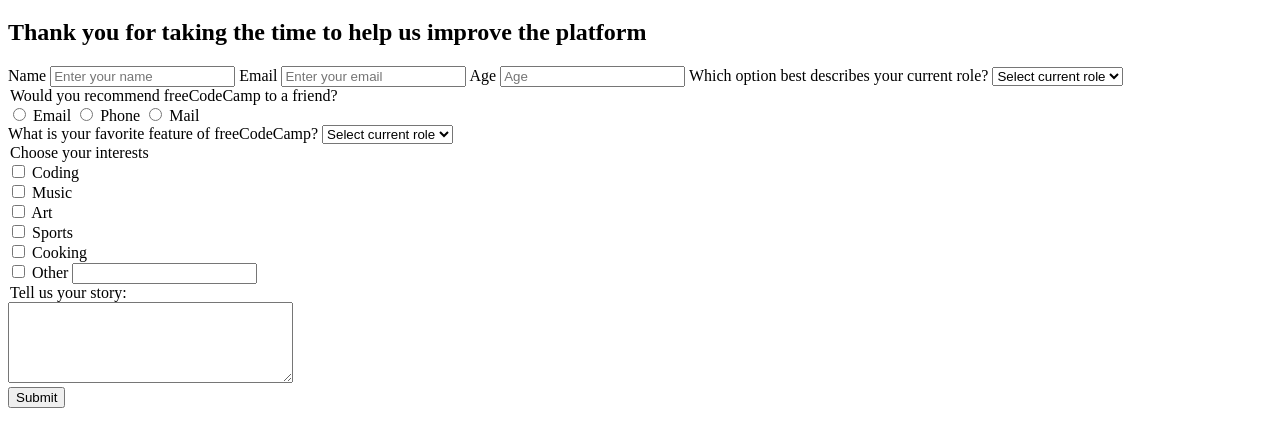
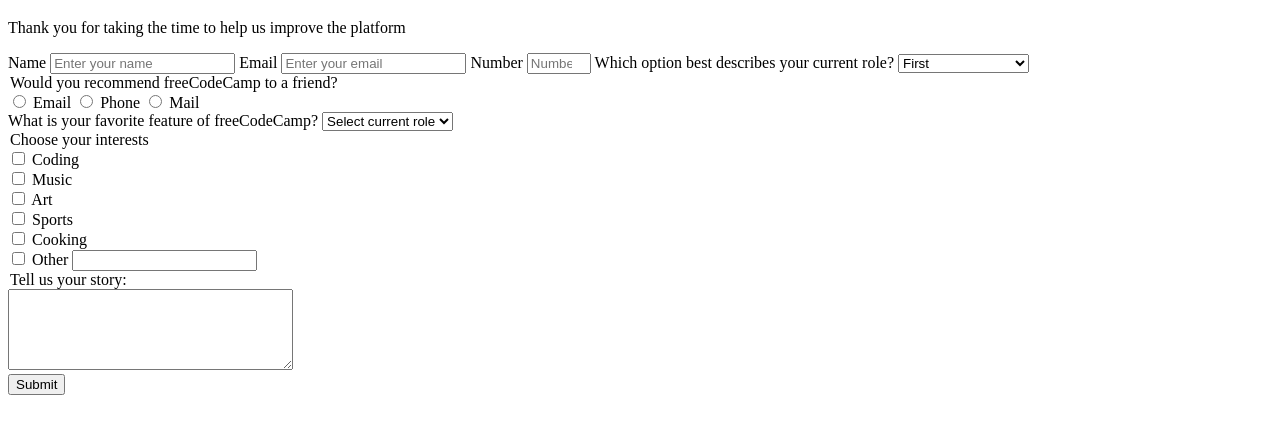
Before and after one commit to G-Roid/survey-form, a plain HTML site: page index.html in a window 1280 px wide. Shown: the part 61-508 px from the top of the page. Drawn offline with Linux system fonts and the light colour scheme.

Commit message:
htm completed

```diff
--- a/index.html
+++ b/index.html
@@ -4,24 +4,28 @@
     <meta charset="UTF-8">
     <meta http-equiv="X-UA-Compatible" content="IE=edge">
     <meta name="viewport" content="width=device-width, initial-scale=1.0">
+    <link rel="stylesheet" href="styles.css">
     <title>survey form</title>
 </head>
 <body>
-    <h1>Survey Form</h1>
-    <h2>Thank you for taking the time to help us improve the platform</h2>
+    <h1 id="title">Survey Form</h1>
+    <p id="description">Thank you for taking the time to help us improve the platform</p>
     <main>
-        <label for="name">Name</label>
-        <input type="text" placeholder="Enter your name" id="name">
+        <form action="#" id="survey-form">
+            <label for="name" id="name-label">Name</label>
+        <input type="text" placeholder="Enter your name" id="name" required>
 
-        <label for="email">Email</label>
-        <input type="text" placeholder="Enter your email" id="email">
+        <label for="email" id="email-label">Email</label>
+        <input type="email" placeholder="Enter your email" id="email" required>
 
-        <label for="age">Age</label>
-        <input type="text" placeholder="Age" id="age">
+        <label for="number" id="number-label">Number</label>
+        <input type="number" placeholder="Number" id="number" min="1" max="100">
 
         <label for="role">Which option best describes your current role?</label>
-        <select name="role" id="role">
-            <option value="">Select current role</option>
+        <select name="role" id="dropdown">
+            <option value="" disabled>Select current role</option>
+            <option value="choice-one">First</option>
+            <option value="choice-two">Two</option>
         </select>
         <div>
             <legend>Would you recommend freeCodeCamp to a friend?</legend>
@@ -77,10 +81,10 @@
                 </textarea>
 
             <div>
-                <input type="submit" name="" id="" value="Submit">
+                <input type="submit" name="" id="submit" value="Submit">
             </div>
 
-
+        </form>
     </main>
 
 </body>
```
